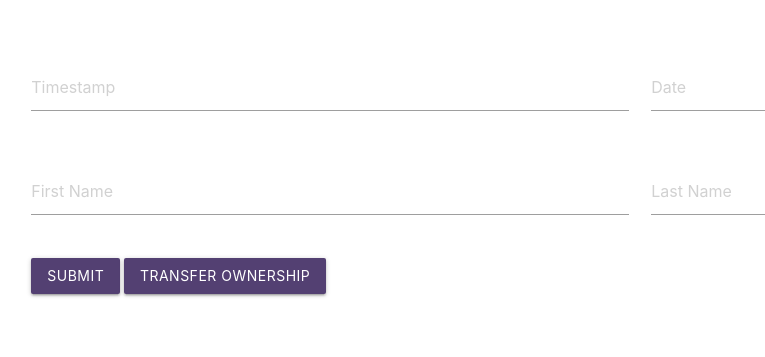
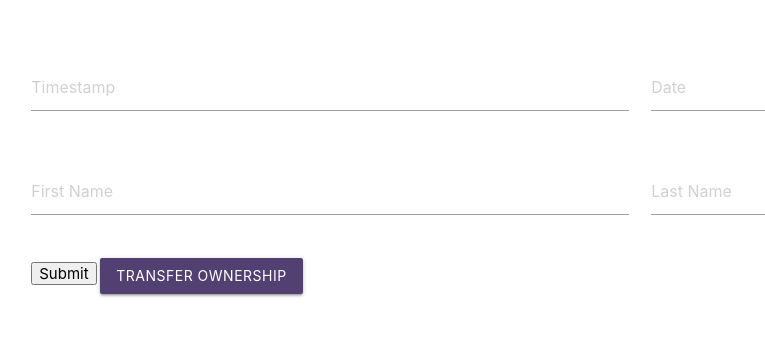
Before and after one commit to AlexAlBasosi/pizza-on-the-blockchain, a Flask app: page /factory in a window 1280 px wide. Shown: the part 169-526 px from the top of the page, without its empty margins (0-765 px from the left). Run offline with Flask 2, Linux system fonts and the light colour scheme; some libraries are stand-ins or nearby versions.

Commit message:
Update factory.html

```diff
--- a/templates/factory.html
+++ b/templates/factory.html
@@ -20,7 +20,6 @@
                   </select>
                 </div>
               </div>
-
               <!-- Timestamp/Date -->
               <div class="row">
                 <div class="input-field col s6">
@@ -39,7 +38,7 @@
                   <input placeholder="Last Name" name="lastname" id="date" type="text" >
                 </div>
               </div>
-            <input class="waves-light btn our-colour" type="submit" value="Submit" style="color: white;"  name="">
+              <input type="submit" value="Submit" name="">
               <input class="waves-light btn our-colour" type="button" value="Transfer Ownership" style="color: white;"  name="">
           </form>
         </div>
```
Lines whose indentation alone changed are shown as unchanged.
